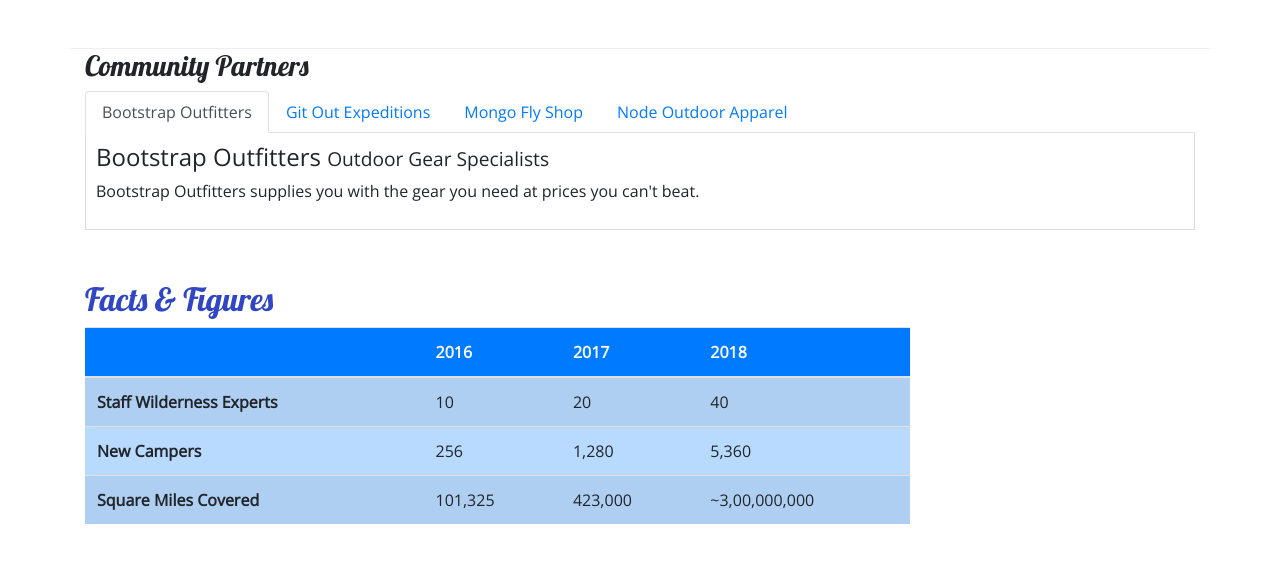
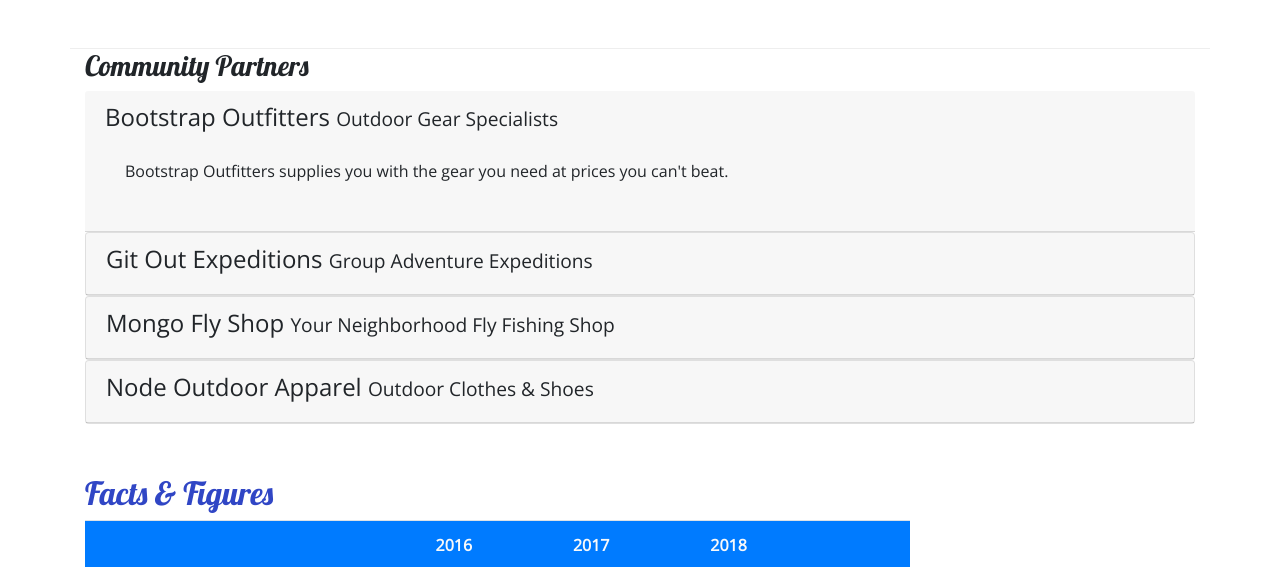
Before and after one commit to ayatrashid89/Nucamp-Testing, a website: page aboutus.html in a window 1280 px wide. Shown: the part 820-1387 px from the top of the page. Drawn offline with nearby package versions, Linux system fonts and the light colour scheme.

Commit message:
Accordion

```diff
--- a/aboutus.html
+++ b/aboutus.html
@@ -97,41 +97,62 @@
         <div>
             <div>
                 <h3>Community Partners</h3>
-                <ul class="nav nav-tabs">
-                    <li class="nav-item">
-                        <a class="nav-link active" href="#bootstrap" role="tab" data-toggle="tab">Bootstrap Outfitters</a>
-                    </li>
-                    <li class="nav-item">
-                        <a class="nav-link" href="#git" role="tab" data-toggle="tab">Git Out Expeditions</a>
-                    </li>
-                    <li class="nav-item">
-                        <a class="nav-link" href="#mongo" role="tab" data-toggle="tab">Mongo Fly Shop</a>
-                    </li>
-                    <li class="nav-item">
-                        <a class="nav-link" href="#node" role="tab" data-toggle="tab">Node Outdoor Apparel</a>
-                    </li>
-                </ul>
-                <div class="tab-content">
-                    <div role="tabpanel" class="tab-pane fade show active" id="bootstrap">
-                        <h4>Bootstrap Outfitters <small>Outdoor Gear Specialists</small></h4>
+
+                <div id="accordion">
+                    <div role="tab" class="card-header">
+                        <h4>
+                            <a data-toggle="collapse" data-target="#bootstrap">
+                                Bootstrap Outfitters <small>Outdoor Gear Specialists</small>
+                            </a>
+                        </h4>
+                        <div class="collapse show" id="bootstrap" data-parent="#accordion">
+                            <div class="card-body">
                                 <p class="d-none d-sm-block">Bootstrap Outfitters supplies you with the gear you need at prices you can't beat.</p>
                             </div>
-                    <div role="tabpanel" class="tab-pane fade" id="git">
-                        <h4>Git Out Expeditions <small>Group Adventure Expeditions</small></h4>
+                        </div>
+                    </div>
+                    <div class="card">
+                        <div role="tab" class="card-header">
+                            <h4>
+                                <a class="collapsed" data-toggle="collapse" data-target="#git">
+                                    Git Out Expeditions <small>Group Adventure Expeditions</small>
+                                </a>
+                            </h4>
+                            <div class="collapse" id="git" data-parent="#accordion">
+                                <div class="card-body">
                                     <p class="d-none d-sm-block">Join Git Out Expeditions to explore new horizons with a group of other adventurers!</p>
                                </div>
-                    <div role="tabpanel" class="tab-pane fade" id="mongo">
-                        <h4>Mongo Fly Shop <small>Your Neighborhood Fly Fishing Shop.</small></h4>
+                            </div>
+                        </div>
+                    </div>
+                    <div class="card">
+                       <div role="tab" class="card-header">
+                            <h4>
+                                <a class="collapsed" data-toggle="collapse" data-target="#mongo">
+                                    Mongo Fly Shop <small>Your Neighborhood Fly Fishing Shop</small>
+                                </a>
+                            </h4>
+                            <div class="collapse" id="mongo" data-parent="#accordion">
+                                <div class="card-body">
                                     <p class="d-none d-sm-block">Need a new fishing pole, a tacklebox, or flies of all kinds? Stop by Mongo Fly Shop.</p>
                                 </div>
-                    <div role="tabpanel" class="tab-pane fade" id="node">
-                        <h4>Node Outdoor Apparel <small>Outdoor Clothes & Shoes</small></h4>
+                            </div>
+                        </div>
+                    </div>
+                    <div class="card">
+                        <div role="tab" class="card-header">
+                            <h4>
+                                <a class="collapsed" data-toggle="collapse" data-target="#node">
+                                    Node Outdoor Apparel <small>Outdoor Clothes & Shoes</small>
+                                </a>
+                            </h4>
+                            <div class="collapse" id="node" data-parent="#accordion">
+                                <div class="card-body">
                                     <p class="d-none d-sm-block">From polar fleeces to swimsuits, hiking boots to waders, a visit to Node will be sure to get you covered.</p>
                                 </div>
                             </div>
                         </div>
                     </div>
-
         <div class="row row-content">
             <div class="col-sm-9">
             	<h2>Facts &amp; Figures</h2>
```
Lines whose indentation alone changed are shown as unchanged.
